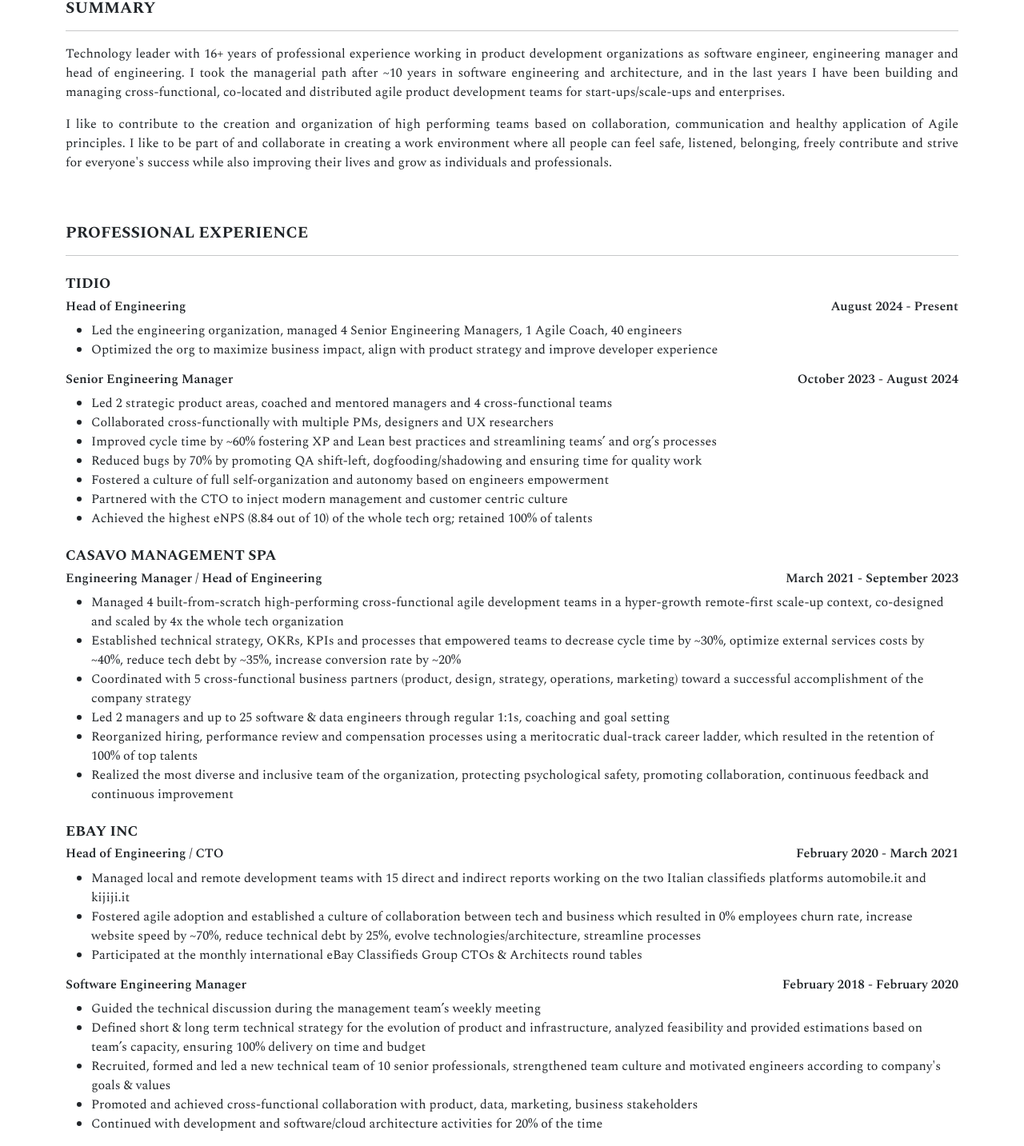
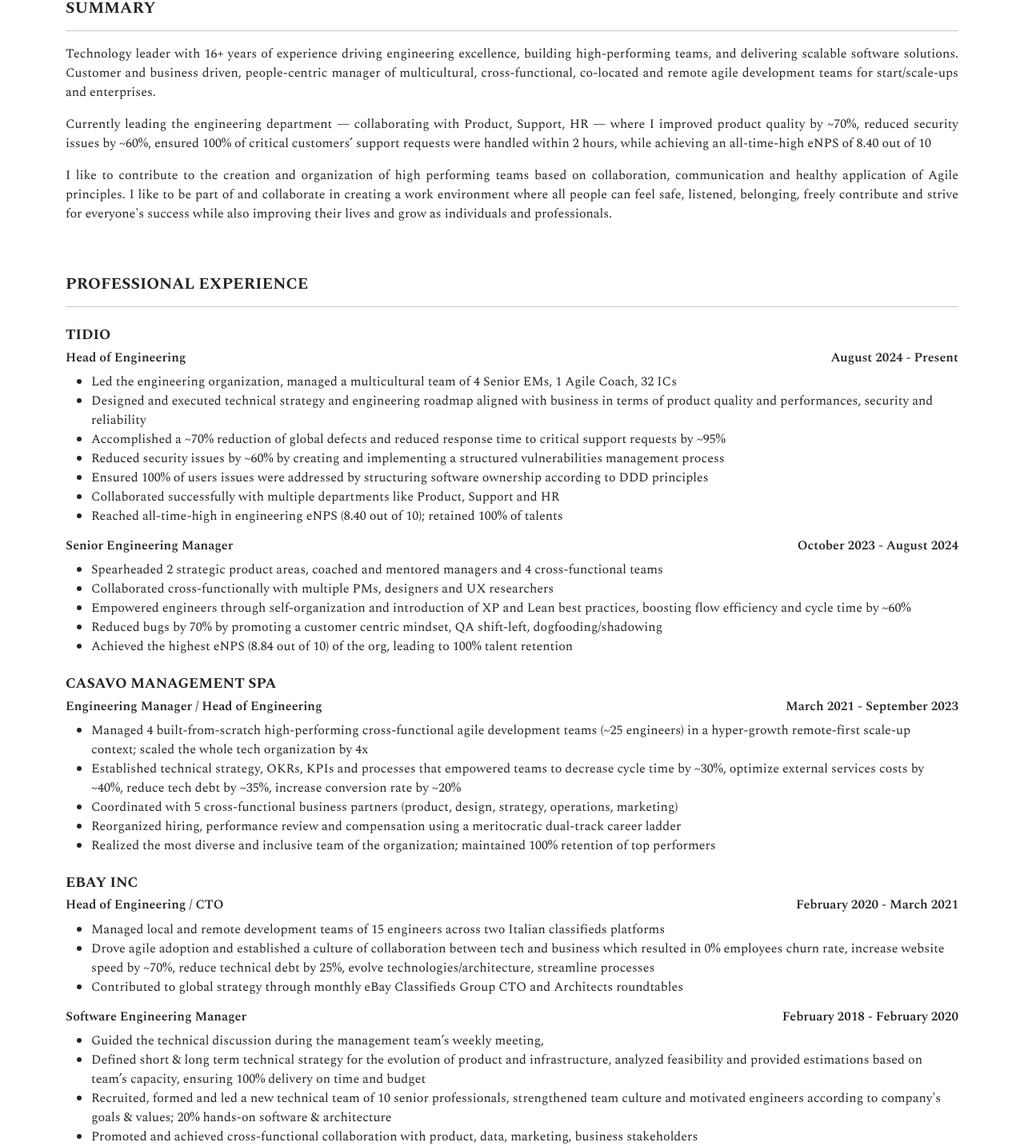
Before and after one commit to fabiomaffioletti/fabiomaffioletti.github.io, a React (Vite) app: page / in a window 1280 px wide. Shown: the part 194-1627 px from the top of the page at 80% size. Built offline with nearby package versions, Linux system fonts and the light colour scheme.

Commit message:
Update experience

```diff
--- a/src/App.jsx
+++ b/src/App.jsx
@@ -18,8 +18,13 @@
             {
               name: "Head of Engineering",
               description: [
-                "Led the engineering organization, managed 4 Senior Engineering Managers, 1 Agile Coach, 40 engineers",
-                "Optimized the org to maximize business impact, align with product strategy and improve developer experience"
+                "Led the engineering organization, managed a multicultural team of 4 Senior EMs, 1 Agile Coach, 32 ICs",
+                "Designed and executed technical strategy and engineering roadmap aligned with business in terms of product quality and performances, security and reliability",
+                "Accomplished a ~70% reduction of global defects and reduced response time to critical support requests by ~95%",
+                "Reduced security issues by ~60% by creating and implementing a structured vulnerabilities management process",
+                "Ensured 100% of users issues were addressed by structuring software ownership according to DDD principles",
+                "Collaborated successfully with multiple departments like Product, Support and HR",
+                "Reached all-time-high in engineering eNPS (8.40 out of 10); retained 100% of talents"
               ],
               from: "August 2024",
               to: "Present"
@@ -27,13 +32,11 @@
             {
               name: "Senior Engineering Manager",
               description: [
-                "Led 2 strategic product areas, coached and mentored managers and 4 cross-functional teams",
+                "Spearheaded 2 strategic product areas, coached and mentored managers and 4 cross-functional teams",
                 "Collaborated cross-functionally with multiple PMs, designers and UX researchers",
-                "Improved cycle time by ~60% fostering XP and Lean best practices and streamlining teams’ and org’s processes",
-                "Reduced bugs by 70% by promoting QA shift-left, dogfooding/shadowing and ensuring time for quality work",
-                "Fostered a culture of full self-organization and autonomy based on engineers empowerment",
-                "Partnered with the CTO to inject modern management and customer centric culture",
-                "Achieved the highest eNPS (8.84 out of 10) of the whole tech org; retained 100% of talents"
+                "Empowered engineers through self-organization and introduction of XP and Lean best practices, boosting flow efficiency and cycle time by ~60%",
+                "Reduced bugs by 70% by promoting a customer centric mindset, QA shift-left, dogfooding/shadowing",
+                "Achieved the highest eNPS (8.84 out of 10) of the org, leading to 100% talent retention"
               ],
               from: "October 2023",
               to: "August 2024"
@@ -46,12 +49,11 @@
             {
               name: "Engineering Manager / Head of Engineering",
               description: [
-                  "Managed 4 built-from-scratch high-performing cross-functional agile development teams in a hyper-growth remote-first scale-up context, co-designed and scaled by 4x the whole tech organization",
+                  "Managed 4 built-from-scratch high-performing cross-functional agile development teams (~25 engineers) in a hyper-growth remote-first scale-up context; scaled the whole tech organization by 4x",
                   "Established technical strategy, OKRs, KPIs and processes that empowered teams to decrease cycle time by ~30%, optimize external services costs by ~40%, reduce tech debt by ~35%, increase conversion rate by ~20%",
-                  "Coordinated with 5 cross-functional business partners (product, design, strategy, operations, marketing) toward a successful accomplishment of the company strategy",
-                  "Led 2 managers and up to 25 software & data engineers through regular 1:1s, coaching and goal setting",
-                  "Reorganized hiring, performance review and compensation processes using a meritocratic dual-track career ladder, which resulted in the retention of 100% of top talents",
-                  "Realized the most diverse and inclusive team of the organization, protecting psychological safety, promoting collaboration, continuous feedback and continuous improvement"
+                  "Coordinated with 5 cross-functional business partners (product, design, strategy, operations, marketing)",
+                  "Reorganized hiring, performance review and compensation using a meritocratic dual-track career ladder",
+                  "Realized the most diverse and inclusive team of the organization; maintained 100% retention of top performers"
               ],
               from: "March 2021",
               to: "September 2023"
@@ -64,9 +66,9 @@
             {
               name: "Head of Engineering / CTO",
               description: [
-                "Managed local and remote development teams with 15 direct and indirect reports working on the two Italian classifieds platforms automobile.it and kijiji.it",
-                "Fostered agile adoption and established a culture of collaboration between tech and business which resulted in 0% employees churn rate, increase website speed by ~70%, reduce technical debt by 25%, evolve technologies/architecture, streamline processes",
-                "Participated at the monthly international eBay Classifieds Group CTOs & Architects round tables"
+                "Managed local and remote development teams of 15 engineers across two Italian classifieds platforms",
+                "Drove agile adoption and established a culture of collaboration between tech and business which resulted in 0% employees churn rate, increase website speed by ~70%, reduce technical debt by 25%, evolve technologies/architecture, streamline processes",
+                "Contributed to global strategy through monthly eBay Classifieds Group CTO and Architects roundtables"
               ],
               from: "February 2020",
               to: "March 2021"
@@ -74,11 +76,10 @@
             {
               name: "Software Engineering Manager",
               description: [
-                "Guided the technical discussion during the management team’s weekly meeting",
+                "Guided the technical discussion during the management team’s weekly meeting,",
                 "Defined short & long term technical strategy for the evolution of product and infrastructure, analyzed feasibility and provided estimations based on team’s capacity, ensuring 100% delivery on time and budget",
-                "Recruited, formed and led a new technical team of 10 senior professionals, strengthened team culture and motivated engineers according to company's goals & values",
-                "Promoted and achieved cross-functional collaboration with product, data, marketing, business stakeholders",
-                "Continued with development and software/cloud architecture activities for 20% of the time"
+                "Recruited, formed and led a new technical team of 10 senior professionals, strengthened team culture and motivated engineers according to company's goals & values; 20% hands-on software & architecture",
+                "Promoted and achieved cross-functional collaboration with product, data, marketing, business stakeholders"
               ],
               from: "February 2018",
               to: "February 2020"
@@ -146,6 +147,11 @@
         date: "July 2007"
       },
       {
+        name: "Escuela Europea de Coaching",
+        description: "Executive Coaching",
+        date: "2024 - 2025"
+      },
+      {
         name: "Remote-how",
         description: "Academy for Managers",
         date: "March 2022"
@@ -162,7 +168,7 @@
       }
     ],
     skills: [
-      "People management, Engineering management, Agile methodologies, Hiring, Coaching, Technical strategy, Conflict resolution, Organizational design, Remote management, Nonviolent communication",
+      "People management, Engineering management, Agile methodologies, Hiring, Coaching, Technical strategy, Conflict resolution, Organizational design, Remote management, Nonviolent communication, OKR, Stakeholder management, Scaling engineering teams",
       "System design, Java, Spring, Python, Redis, MySQL, Elasticsearch, RabbitMQ, Docker, TDD, DDD, CI/CD"
     ],
     links: [
--- a/src/Summary.jsx
+++ b/src/Summary.jsx
@@ -11,7 +11,8 @@
             <Section title="Summary" />
 
             <div className="col-12 text-justify">
-                <p>Technology leader with {yearsSince2008}+ years of professional experience working in product development organizations as software engineer, engineering manager and head of engineering. I took the managerial path after ~10 years in software engineering and architecture, and in the last years I have been building and managing cross-functional, co-located and distributed agile product development teams for start-ups/scale-ups and enterprises.</p>
+                <p>Technology leader with {yearsSince2008}+ years of experience driving engineering excellence, building high-performing teams, and delivering scalable software solutions. Customer and business driven, people-centric manager of multicultural, cross-functional, co-located and remote agile development teams for start/scale-ups and enterprises.</p>
+                <p>Currently leading the engineering department — collaborating with Product, Support, HR — where I improved product quality by ~70%, reduced security issues by ~60%, ensured 100% of critical customers’ support requests were handled within 2 hours, while achieving an all-time-high eNPS of 8.40 out of 10</p>
                 <p>I like to contribute to the creation and organization of high performing teams based on collaboration, communication and healthy application of Agile principles. I like to be part of and collaborate in creating a work environment where all people can feel safe, listened, belonging, freely contribute and strive for everyone's success while also improving their lives and grow as individuals and professionals.</p>
             </div>
         </div>
```
